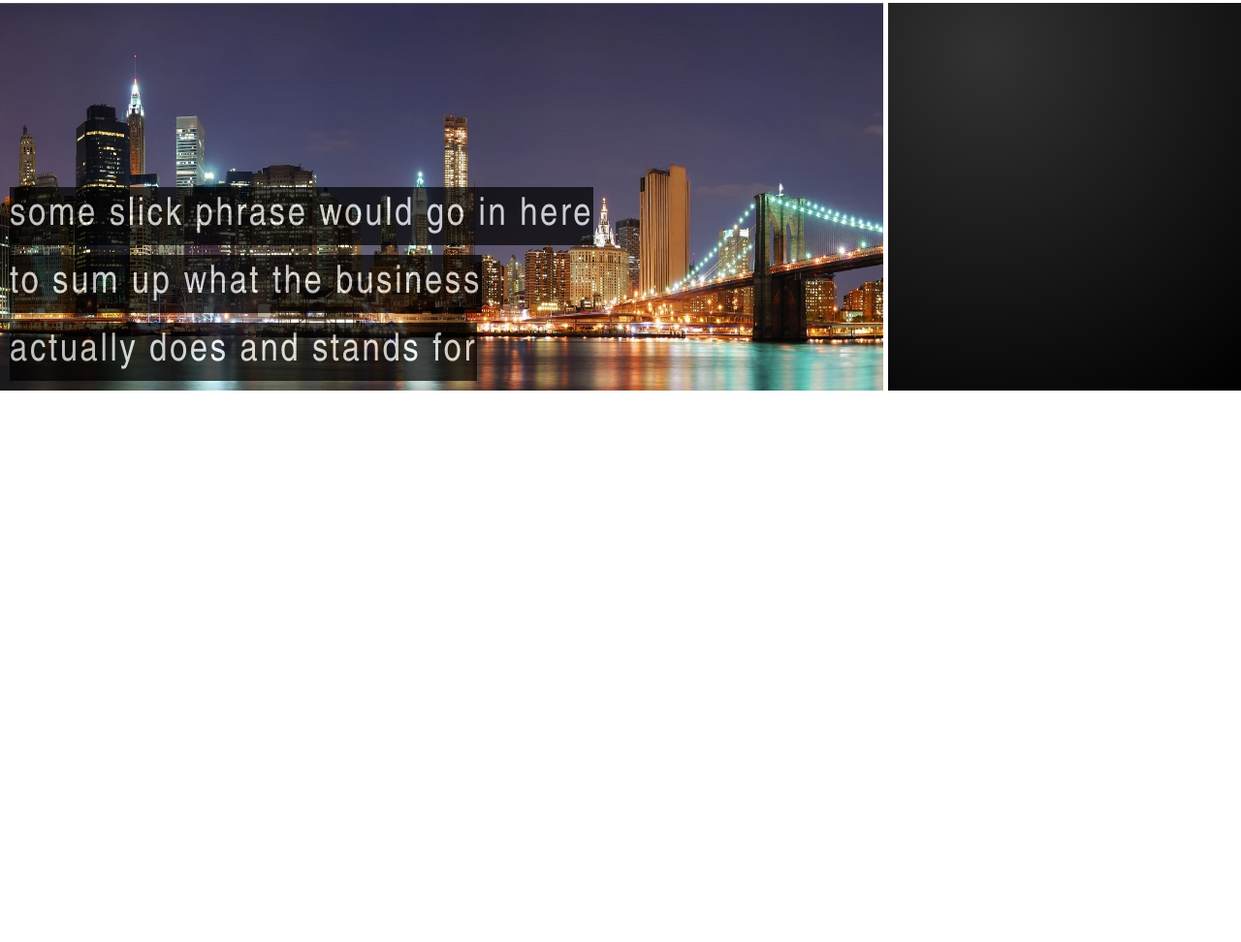
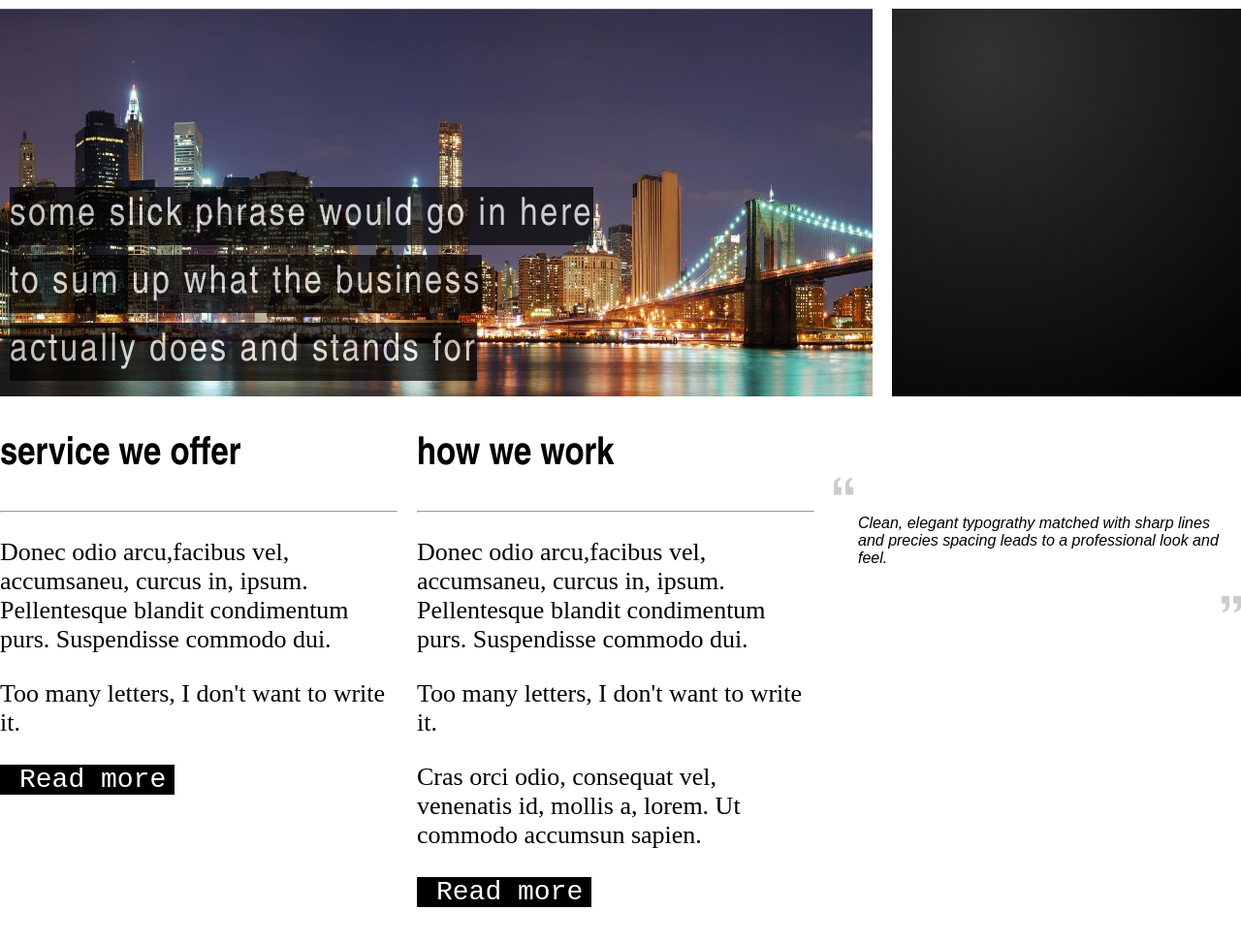
Before and after one commit to TriStarRiT/Sites, a plain HTML site: page index.html in a window 1280 px wide. Shown: the part 137-1109 px from the top of the page at 97% size. Before the commit the page ends 800 px from the top, so only its background shows below. Drawn offline with Linux system fonts and the light colour scheme.

Commit message:
0.03 almost done

```diff
--- a/index.html
+++ b/index.html
@@ -36,9 +36,32 @@
 
     <!--Много цитат-->
     <main class="main">
-        <nav></nav>
-        <nav></nav>
-        <nav></nav>
+        <nav>
+            <h1 class="text_1">service we offer</h1>
+            <hr>
+            <p class="avarage_text">Donec odio arcu,facibus vel, accumsaneu, curcus in, ipsum. Pellentesque blandit condimentum purs. Suspendisse commodo dui.</p>
+            <p class="avarage_text">Too many letters, I don't want to write it.</p>
+            <div class="read_more_container">
+                <p class="read_more_text">Read more</p>
+            </div>
+        </nav>
+        <nav>
+            <h1 class="text_1">how we work</h1>
+            <hr>
+            <p class="avarage_text">Donec odio arcu,facibus vel, accumsaneu, curcus in, ipsum. Pellentesque blandit condimentum purs. Suspendisse commodo dui.</p>
+            <p class="avarage_text">Too many letters, I don't want to write it.</p>
+            <p class="avarage_text">Cras orci odio, consequat vel, venenatis id, mollis a, lorem. Ut commodo accumsun sapien.</p>
+            <div class="read_more_container">
+                <p class="read_more_text">Read more</p>
+            </div>
+        </nav>
+        <nav>
+            <div style="margin-top:80px;">
+                <img class="png" id="first_png" src="img/for_text.png">
+                <p class="text_png">Clean, elegant typograthy matched with sharp lines and precies spacing leads to a professional look and feel.</p>
+                <img class="png" id="second_png" src="img/for_text.png">
+            </div>
+        </nav>
     </main>
 </body>
 </html>
--- a/style.css
+++ b/style.css
@@ -15,12 +15,12 @@
     cursor: pointer;
 }
 .header_text{
-    margin-top:45px;
-    margin-left:60px;
+    margin-top:50px;
+    margin-left:px;
     font-family: Arial Narrow, sans-serif;
     letter-spacing: 1pt;
     cursor: pointer;
-    font-size:18px;
+    font-size:26px;
 }
 #aa{
     color:#4f4f4f;
@@ -40,7 +40,7 @@
 .top_pic{
     display:grid;
     grid-template-columns: 5fr 2fr;
-    grid-column-gap: 5px;
+    grid-column-gap: 20px;
     margin-left:auto;
     margin-right: auto;
 }
@@ -69,4 +69,44 @@
 .main{
     display:grid;
     grid-template-columns: 2.5fr 2.5fr 2fr;
+    grid-column-gap:20px;
 }
+.text_1{
+    font-size: 40px;
+    font-family: Arial Narrow, sans-serif;
+}
+.avarage_text{
+    font-size:26px;
+
+}
+.read_more_container{
+    background-color: black;
+    width:180px;
+}
+.read_more_text{
+    font-size: 28px;
+    color:white;
+    font-family: OCR A Std, monospace;
+    font-weight: normal;
+    margin-left:20px;
+}
+.png{
+    width: 20px;
+    opacity: .2;
+}
+#first_png{
+    position:relative;
+    transform: rotate(180deg);
+}
+#second_png{
+    margin-left:400px;
+    margin-top:100px;
+}
+.text_png{
+    font-family:sans-serif;
+    font-style: italic;
+    width:380px;
+    margin-left:25px;
+    margin-bottom:0px;
+    position:absolute
+}
```
Also changed, not shown: img/for_text.png (added).
